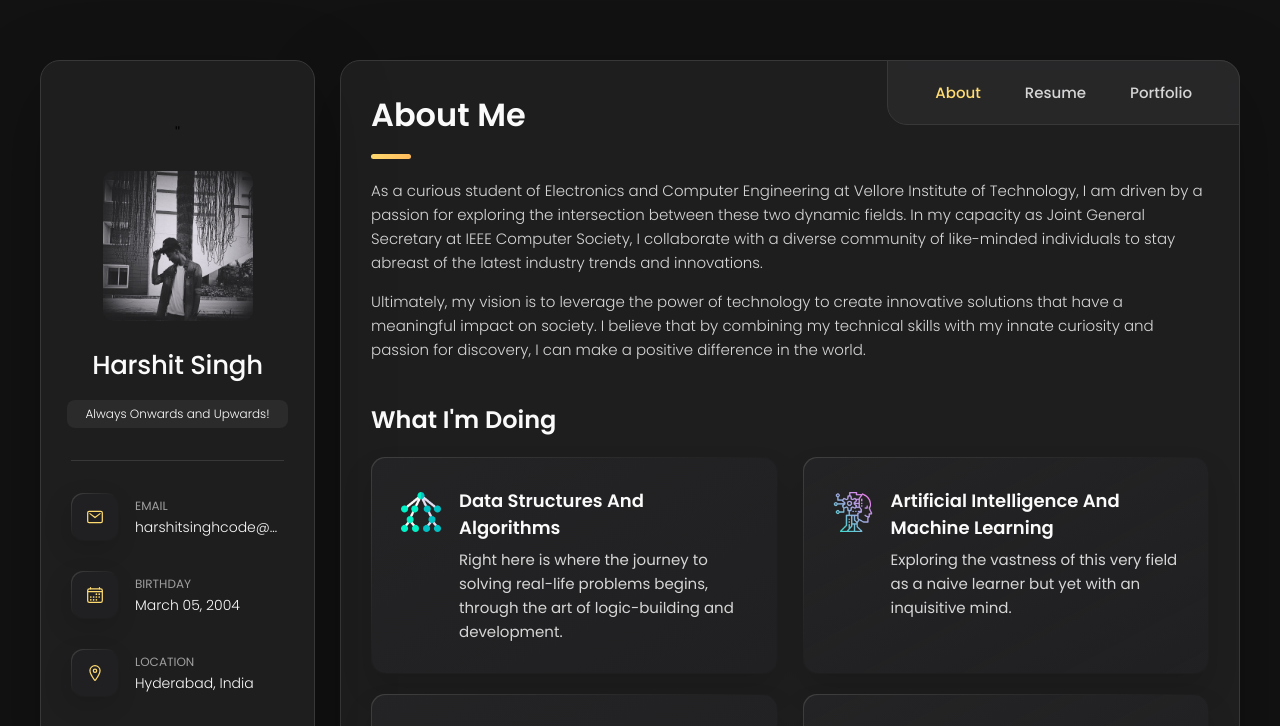
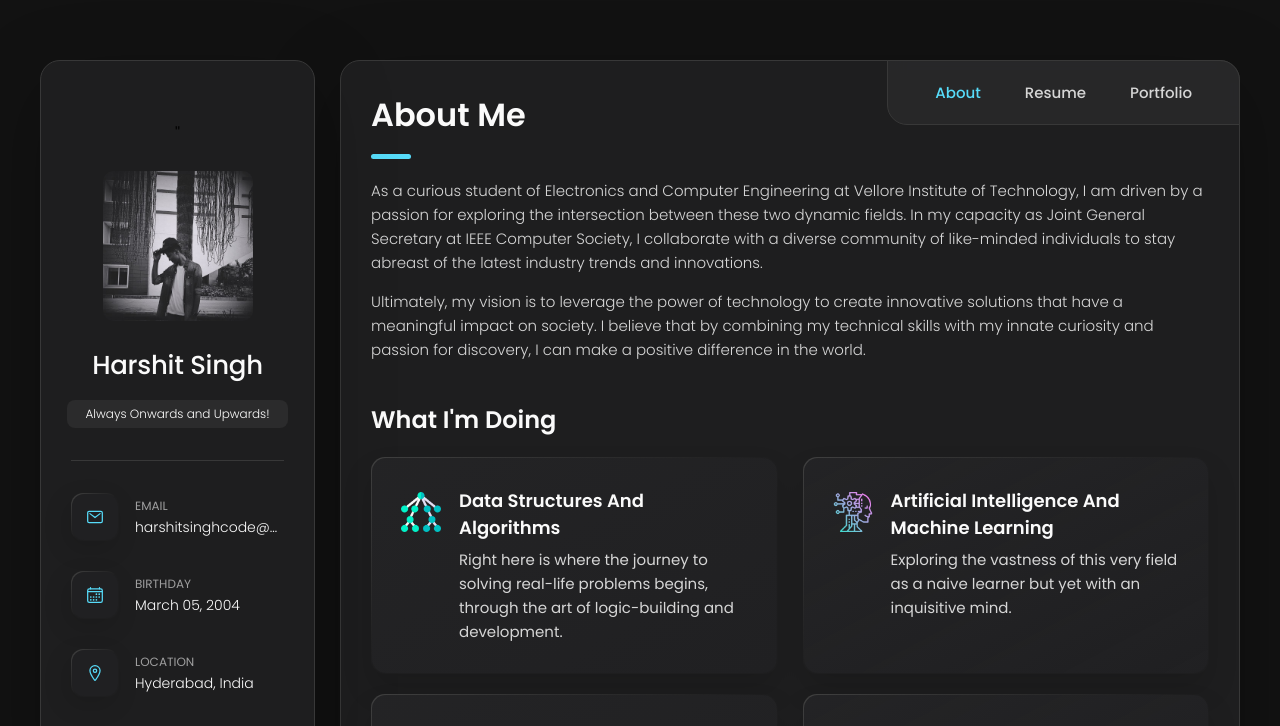
Before and after one commit to harshitsinghcode/Parichay, a plain HTML site: page index.html in a window 1280 px wide. Shown: the top 726 px of the page. Drawn offline with nearby package versions, Linux system fonts and the light colour scheme.

Commit message:
Update style.css

```diff
--- a/assets/css/style.css
+++ b/assets/css/style.css
@@ -35,8 +35,8 @@
   );
   --text-gradient-yellow: linear-gradient(
     to right,
-    hsl(45, 100%, 72%),
-    hsl(35, 100%, 68%)
+    hsl(191, 94%, 66%),
+    hsl(191, 94%, 66%)
   );
 
   /* solid */
@@ -48,8 +48,8 @@
   --smoky-black: hsl(0, 0%, 7%);
   --white-1: hsl(0, 0%, 100%);
   --white-2: hsl(0, 0%, 98%);
-  --orange-yellow-crayola: hsl(45, 100%, 72%);
-  --vegas-gold: hsl(45, 54%, 58%);
+  --orange-yellow-crayola: hsl(191, 94%, 66%);
+  --vegas-gold: hsl(26, 87%, 55%);
   --light-gray: hsl(0, 0%, 84%);
   --light-gray-70: hsla(0, 0%, 84%, 0.7);
   --bittersweet-shimmer: hsl(0, 43%, 51%);
```
